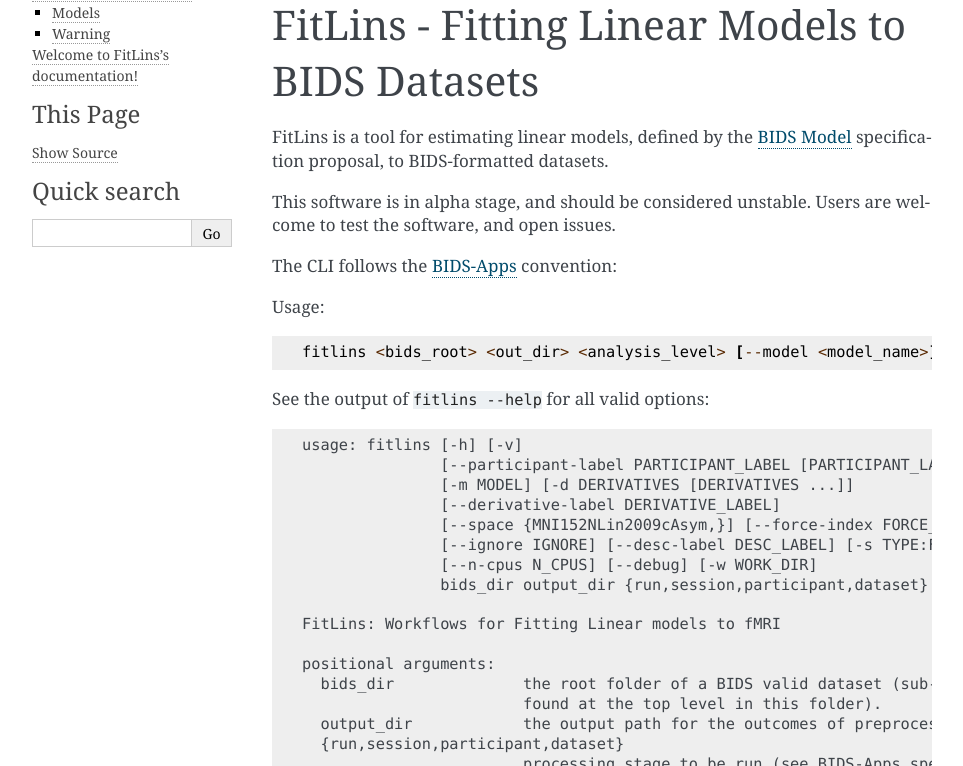
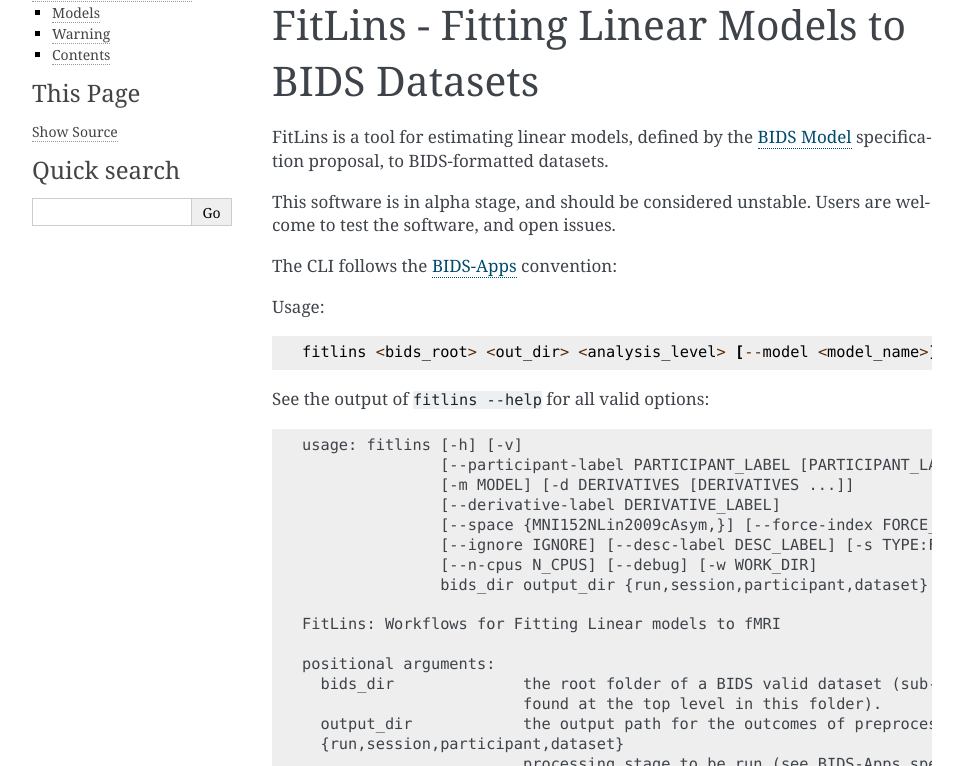
Before and after one commit to poldracklab/fitlins, a Sphinx documentation site: the page built from docs/index.rst, in a window 1280 px wide and 900 px high, cut to the strip 134-900 px from the top of the window. Shown: the whole strip, without its empty margins (148-1111 px from the left). Built offline with Sphinx 7.4.7, drawn with Linux system fonts in a browser that asks for light colours; pages that are not in the unit, such as notebooks, are missing from menus; some of the changed text lies outside the part shown.

```diff
--- a/docs/index.rst
+++ b/docs/index.rst
@@ -6,8 +6,8 @@
 .. include:: links.rst
 .. include:: ../README.rst
 
-Welcome to FitLins's documentation!
-===================================
+Contents
+--------
 
 .. toctree::
    :maxdepth: 2
```
Also changed, not shown: 1 other file.
